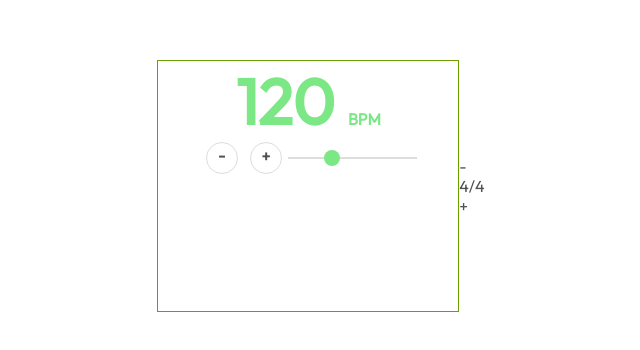
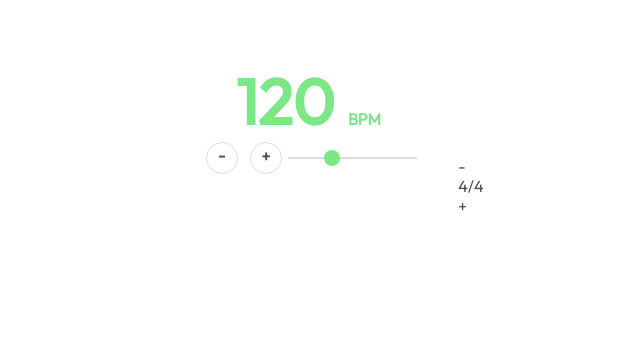
Before and after one commit to J1mschool/j1mschool.github.io, a plain HTML site: page index.html in a window 1280 px wide. Shown: the part 214-564 px from the top of the page, without its empty margins (319-959 px from the left). Drawn offline with Linux system fonts and the light colour scheme.

Commit message:
Update styles.css

```diff
--- a/styles.css
+++ b/styles.css
@@ -31,7 +31,6 @@ height: 100vh;
 /*   CSS for Metronome Components  */
 
 .metronome{
-border: 1px solid #6b9f00;
 display: flex;
 flex-direction: column;
 width: 300px;
```
